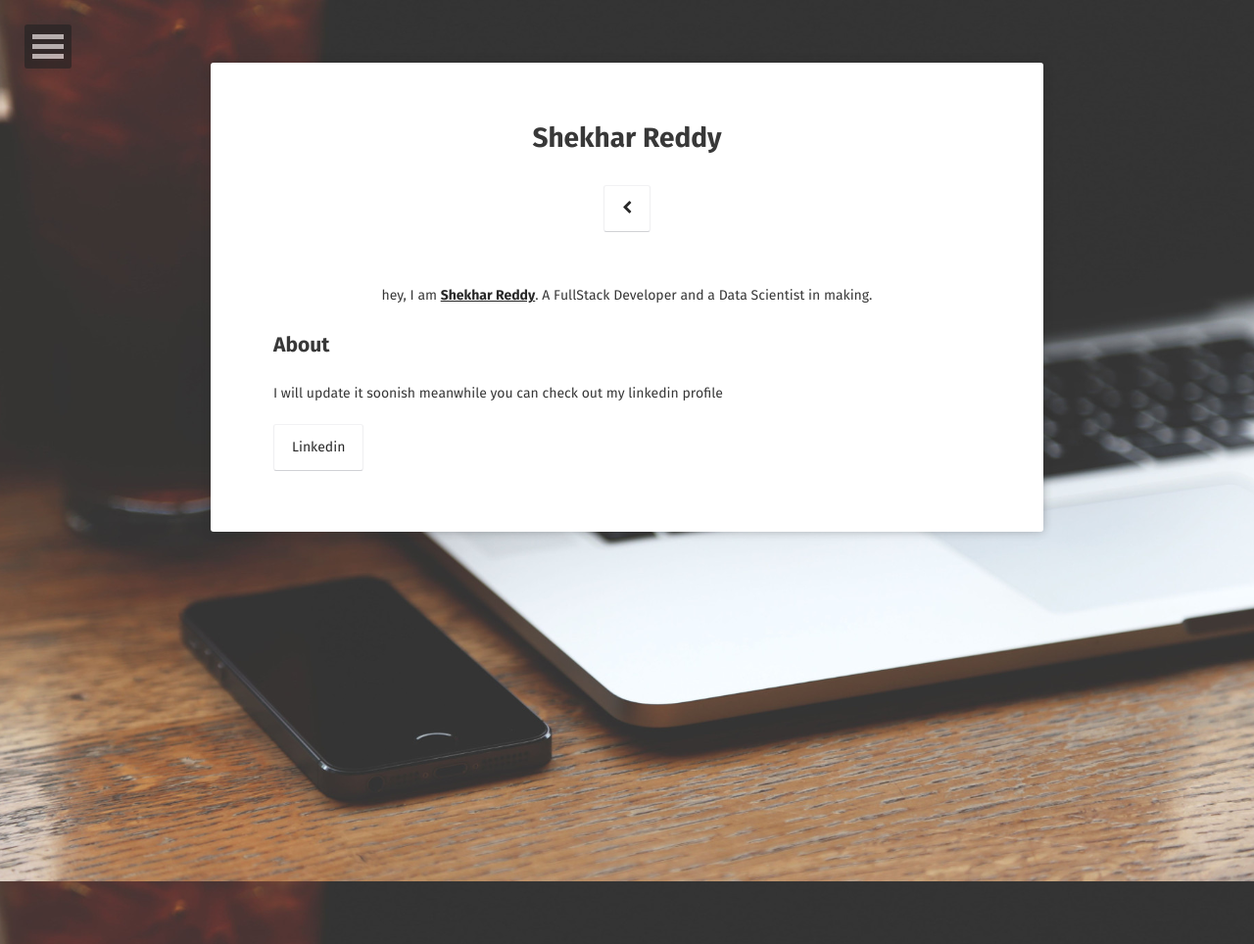
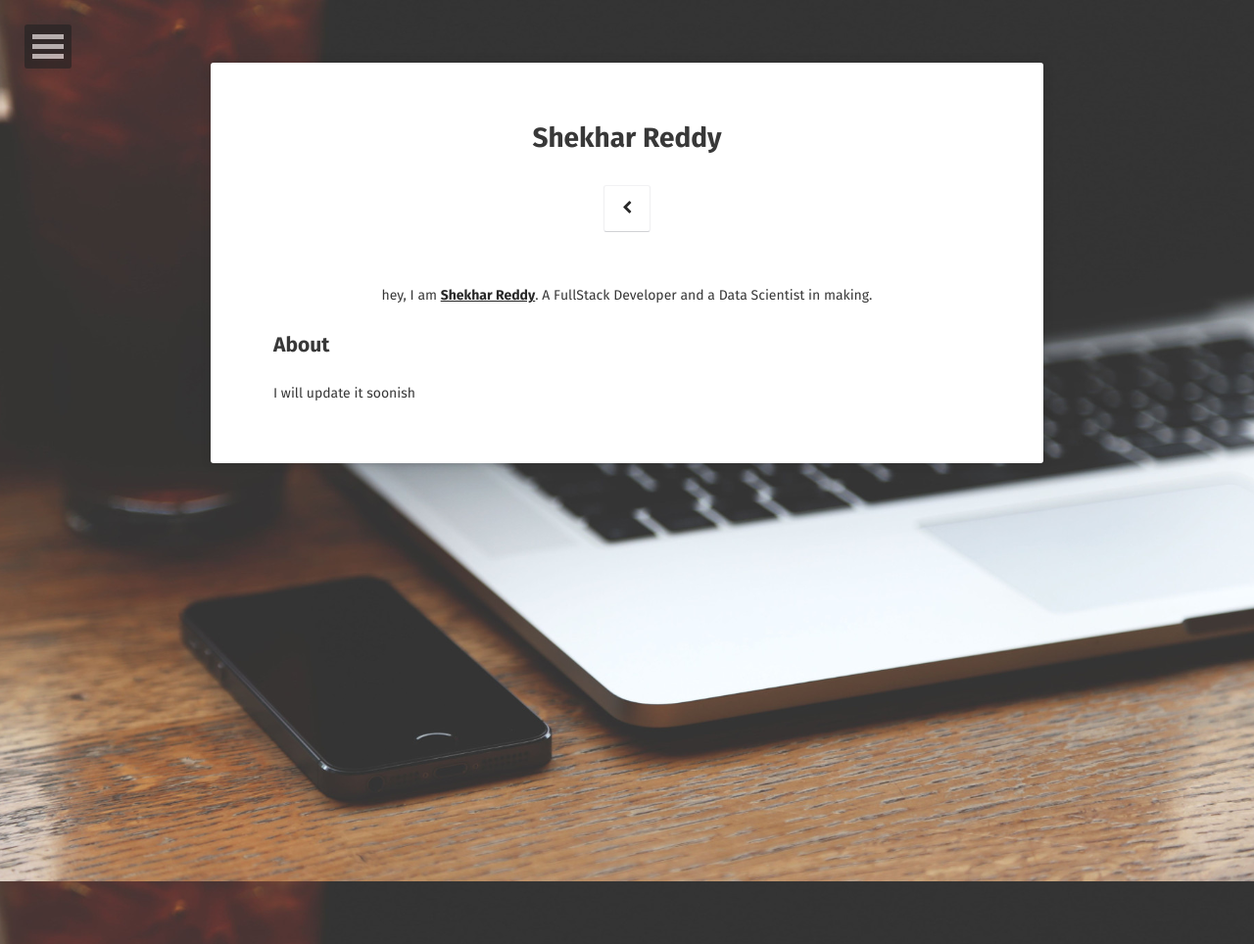
Before and after one commit to ShekharReddy4/ShekharReddy4.github.io, a Jekyll site: the page built from about/index.md, in a window 1280 px wide. Shown: the whole page at 98% size. Built offline with Jekyll 4.4.1, drawn with Linux system fonts in a browser that asks for light colours; some web fonts are replaced.

Commit message:
Update index.md

```diff
--- a/about/index.md
+++ b/about/index.md
@@ -9,6 +9,4 @@ comments: false
 <center>hey, I am <a href="http://ShekharReddy4.github.io"><b>Shekhar Reddy</b></a>. A FullStack Developer and a Data Scientist in making.</center>
 
 ## About
-I will update it soonish meanwhile you can check out my linkedin profile
-
-[Linkedin](https://www.linkedin.com/in/shekharreddy4){: .btn}
+I will update it soonish
```
